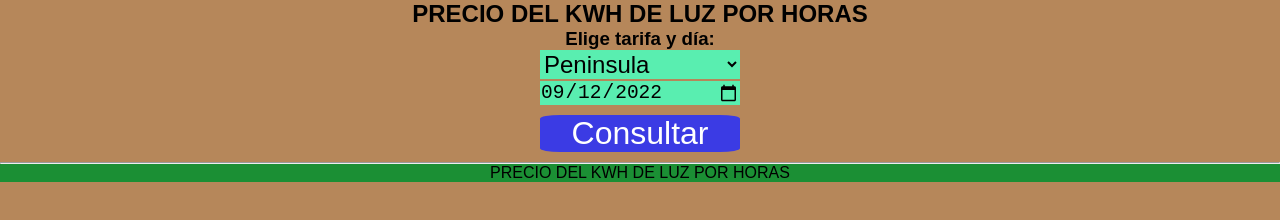
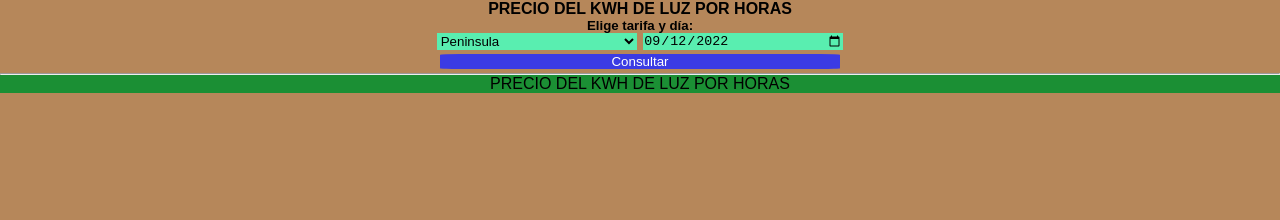
Before and after one commit to ifendif2004/tarifaluz, a plain HTML site: page index.html in a window 1280 px wide. Drawn offline with Linux system fonts and the light colour scheme.

Commit message:
Tercer commit

```diff
--- a/app.js
+++ b/app.js
@@ -11,7 +11,6 @@ geolimit.addEventListener("click", (event) => {
 	lista.innerHTML = '';
 });
 dateControl.addEventListener("click", (event) => {
-	event.preventDefault();
 	lista.innerHTML = '';
 });
 
--- a/estilos.css
+++ b/estilos.css
@@ -42,14 +42,17 @@ form {
 	/* color: var(--gris); */
 	margin: 0 auto;
 }
-
+.datosusuario{
+	display: flex;
+	margin-bottom: 0.2em;
+}
 form #sellimit {
 	width: 200px;
 	cursor: pointer;
 	background-color: var(--azulverde);
 	border-style: initial;
-	margin-bottom: 0.1em;
-	font-size: 1.5em;
+	margin-right: 0.5em;
+	/* font-size: 1.5em; */
 }
 
 form input[type="date"] {
@@ -57,8 +60,8 @@ form input[type="date"] {
 	background-color: var(--azulverde);
 	border-style: none;
 	cursor: pointer;
-	margin-bottom: 0.5em;
-	font-size: 1.5em;
+	/* margin-bottom: 0.5em;
+	font-size: 1.5em; */
 }
 
 form input[type="date"]:focus {
@@ -66,12 +69,12 @@ form input[type="date"]:focus {
 }
 
 form input[type="submit"] {
-	width: 200px;
+	width: 400px;
 	background-color: var(--azul);
 	color: var(--blanco);
 	border-style: initial;
-	font-size: 2em;
-	border-radius: 10%;
+	/* font-size: 2em; */
+	border-radius: 5%;
 	margin-bottom: 0.3em;
 }
 
--- a/index.html
+++ b/index.html
@@ -12,10 +12,11 @@
 <body>
 	<div class="contenedor">
 		<div class="cabecera">
-			<h2>PRECIO DEL KWH DE LUZ POR HORAS</h1>
-				<h3>Elige tarifa y día:</h3>
+			<h4>PRECIO DEL KWH DE LUZ POR HORAS</h4>
+				<h5>Elige tarifa y día:</h5>
 		</div>
 		<form action="#" id="userInput">
+			<div class="datosusuario">
 			<select name="geo-limit" id="sellimit">
 				<option value="peninsular" selected>Peninsula
 				<option value="canarias">Canarias
@@ -24,6 +25,7 @@
 				<option value="melilla">Melilla
 			</select>
 			<input type="date" value="2022-09-04" />
+		</div>
 			<input type="submit" value="Consultar" id="btnConsultar"></input>
 		</form>
 		<hr>
```
